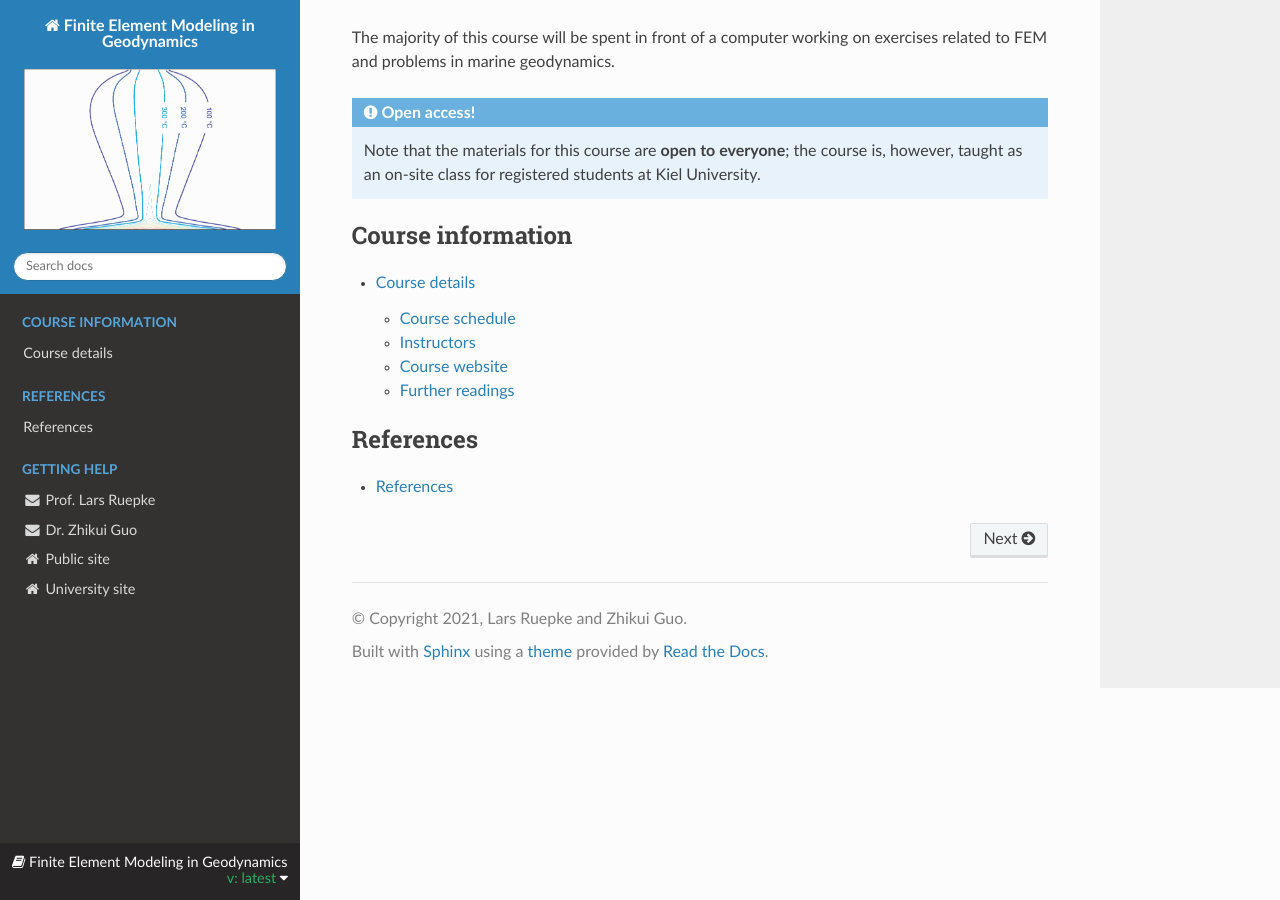
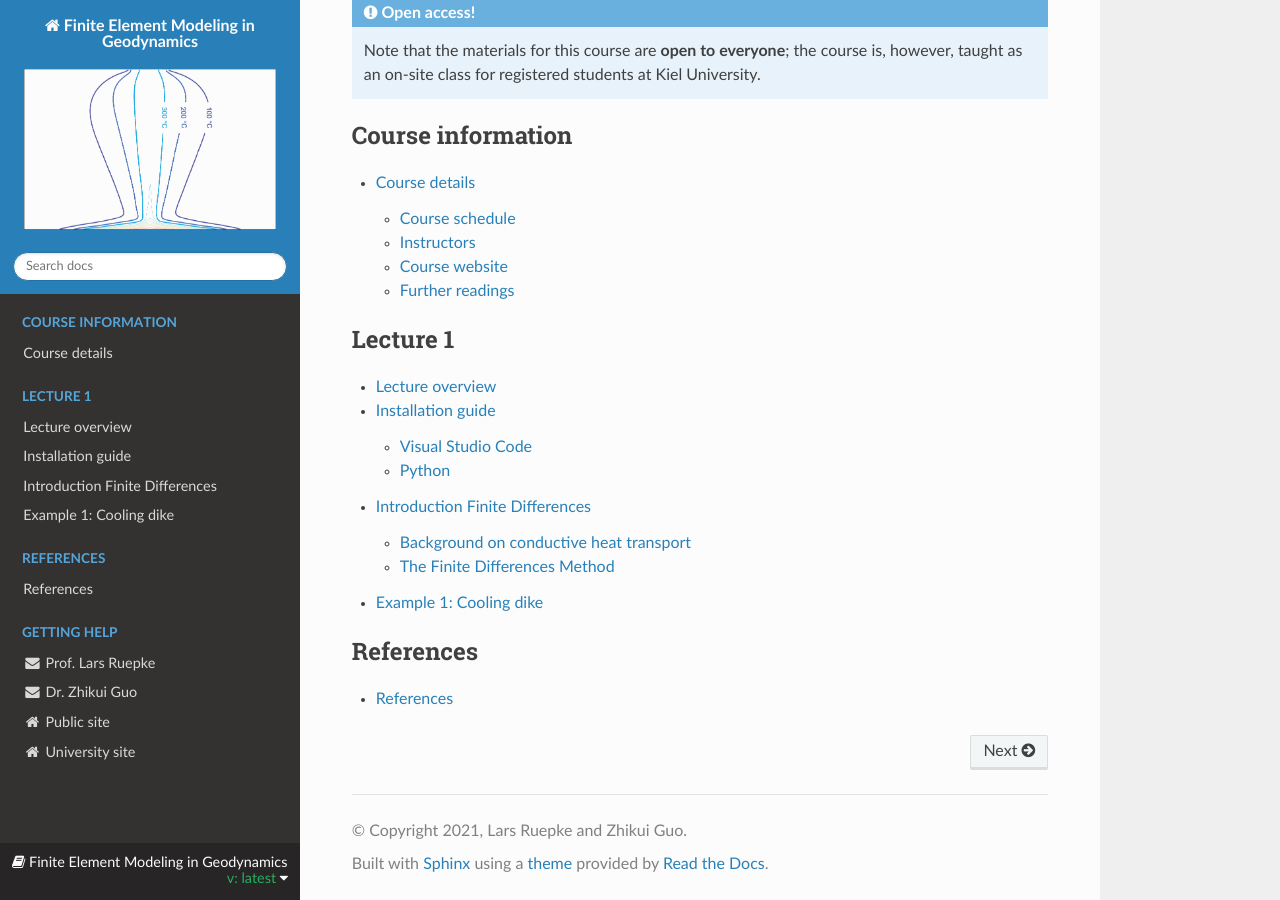
Before and after one commit to lruepke/FEM_lecture, a Sphinx documentation site: the page built from sphinx/source/index.rst, in a window 1280 px wide and 900 px high, scrolled down 1087 px. Built offline with Sphinx 7.4.7 and the Read the Docs theme 2.0.0, drawn with Linux system fonts in a browser that asks for light colours; some of the changed lines change nothing that is shown.

Commit message:
fdm intro

```diff
--- a/sphinx/source/index.rst
+++ b/sphinx/source/index.rst
@@ -1,5 +1,3 @@
-
-.. include:: /include.rst_
 
 Introduction to the Finite Element Method with applications problems in geodynamics
 ===================================================================================
@@ -43,6 +41,15 @@ The majority of this course will be spent in front of a computer working on exer
     general-info/course-details
 
 .. toctree::
+    :maxdepth: 2
+    :caption: Lecture 1
+
+    lecture1/overview
+    lecture1/installation
+    lecture1/fdm_intro
+    lecture1/cooling_dike
+
+.. toctree::
    :maxdepth: 2
    :caption: References
 
--- /dev/null
+++ b/sphinx/source/lecture1/cooling_dike.rst
@@ -0,0 +1,99 @@
+Example 1: Cooling dike
+------------------------
+
+As a first example, we will use the finite differences form of the heat diffusion equation :eq:`eq:1D_heat_flow` to explore the cooling of a dike. We will look at a  :math:`2m` wide dike that intruded with a temperature of  :math:`1200°C` into  :math:`300°C` warm country rock. The initial conditions can then be written like this:
+
+.. math::
+    :label: eq:dike_ic
+
+    \begin{align}
+    \begin{split}
+    T(x<-1 \mid x>1) = 300\\
+    T(x>-1 \& x<1) = 1200
+    \end{split}
+    \end{align}
+
+In addition, we assume that the temperature far away from the dike center (at :math:`\lvert L/2 \rvert`) remains at a constant temperature. The boundary conditions are thus:
+
+.. math::
+    :label: eq:dike_bc
+
+    \begin{align}
+    \begin{split}
+    T(x=-\frac{L}{2}) = 300\\
+    T(x=\frac{L}{2}) = 300
+    \end{split}
+    \end{align}
+
+Figure \ref{fig:dike_setup} summarized the setup of the cooling dike problem:
+
+\begin{figure}[htb]
+	\center{\includegraphics[width=\textwidth]{figures/1D_dike_example_stencil.png}}
+%	\vspace{3in}
+	\caption{\label{fig:dike_setup} A) Setup of the model considered here. A hot basaltic dike intrudes into colder country rock. Only variations in x-direction are considered; properties in the other directions are assumed to be constant. The initial temperature distribution $T(x,0)$ has a step-like perturbation. B) Finite difference discretization of the 1D heat equation. The finite difference method approximates the temperature at given grid points, with spacing $\Delta x$. The time-evolution is also computed at given times with timestep $\Delta t$.
+	}
+\end{figure}
+
+\subsection{Exercises}
+
+\begin{enumerate}
+	\item Open MATLAB and an editor and type the Matlab script in an empty file. Save the file under the name ”heat1Dexplicit.m”. Fill in the question marks and run the file by typing heat1Dexplicit in the MATLAB command window (make sure you’re in the correct directory).
+	\item Vary the parameters (e.g. use more gridpoints, a larger timestep). Note that if the timestep is increased beyond a certain value (what does this value depend on?), the numerical method becomes unstable. This is a major drawback of explicit finite difference codes such as the one presented here. In the next lesson we will learn methods that do not have these limitations.
+	\item Go through the rest of the handout and see how one derives finite difference approximations.
+	\item Record and plot the temperature evolution versus time at a distance of $5 \unt{m}$ from the dike/country rock contact. What is the maximum temperature the country rock experiences at this location and when is it reached?
+	Bonus question: Derive a finite-difference approximation for variable $k$ and variable $\Delta x$.
+\end{enumerate}
+\pagebreak
+
+\lstset{language=Matlab, frame=single, basicstyle=\footnotesize} %or \small or \footnotesize etc.}
+\begin{lstlisting}
+%heat1Dexplicit.m
+%
+% Solves the 1D heat equation with an explicit finite difference scheme
+clear
+
+%Physical parameters
+L       = 100; 				% Length of modeled domain [m]
+Tmagma  = 1200; 			% Temperature of magma [C]
+Trock   = 300; 				% Temperature of country rock [C]
+kappa   = 1e-6; 			% Thermal diffusivity of rock [m2/s]
+W       = 5; 				% Width of dike [m]
+day     = 3600*24; 			% # seconds per day
+dt      = 1*day; 			% Timestep [s]
+
+% Numerical parameters
+nx      = 201; 				% Number of gridpoints in x-direction
+nt      = 500; 				% Number of timesteps to compute
+dx      = L/(nx-1); 			% Spacing of grid
+X       = linspace(-L/2,L/2,nx);	% Grid
+
+% Setup initial temperature profile
+T       = ones(nx)*Trock;
+T(abs(X)<=W/2) = Tmagma;
+time    = 0;
+
+%Main time loop
+for n=1:nt % Timestep loop
+	% Compute new temperature
+	Tnew = zeros(1,nx);
+	for i=2:nx-1
+		Tnew(i) = T(i) + ?????;
+	end
+
+	% Set boundary conditions
+	Tnew(1)     = T(1);
+	Tnew(nx)    = T(nx);
+
+	% Update temperature and time
+	T           = Tnew;
+	time        = time+dt;
+
+	% Plot solution
+	figure(1), clf
+	plot(X,Tnew);
+	xlabel('x [m]')
+	ylabel('Temperature [^\circ C]')
+	title(['Temperature evolution after ',num2str(time/day),' days'])
+	drawnow
+end
+\end{lstlisting}
--- /dev/null
+++ b/sphinx/source/lecture1/fdm_intro.rst
@@ -0,0 +1,133 @@
+Introduction Finite Differences
+===============================
+
+Before progressing towards finite element modeling, we will learn about the Finite Difference Method (FDM, which is a somewhat easier method to solve partial differential equations. We will do so by looking at how heat conduction "works".
+
+Background on conductive heat transport
+---------------------------------------
+
+Temperature is one of the key parameters that control and affect the geological processes that we are exploring during this class. Mantle melting, rock rheology, and metamorphism are all functions of temperature. It is therefore essential that we understand how rocks exchange heat and change their temperature.
+
+One fundamental equation in the analysis of heat transfer is Fourier’s law for heat flow:
+
+.. math::
+    :label: eq:heat_flow
+
+    \vec{q} = -k \nabla T = -k
+    \begin{bmatrix}
+    \frac{\partial T}{\partial x} \\
+    \frac{\partial T}{\partial y} \\
+    \frac{\partial T}{\partial z}
+    \end{bmatrix}
+
+It states that heat flow is directed from high to low temperatures (that’s where the minus sign comes from) and is proportional to the geothermal gradient. The proportionality constant, k, is the thermal conductivity which has units of W/m/K and describes how well a rock transfers heat. k is a typically a complex function of rock type, porosity, and temperature yet is often simplified to a constant value.
+
+In most cases, we are interested in temperature and not heat flow so that we would like to have an equation that describes the temperature evolution in a rock. We can get this by deriving a conservation law for heat.
+
+.. figure:: /_figures/3D_cube_heat_flow.*
+   :align: center
+   :name: heat_flux_box
+   :figwidth: 100%
+
+   Derivation of the energy equation. Change in internal energy is related to changes in heat fluxes into and out of the box (and a lot of other terms (e.g. advection) that are neglected here).
+
+For simple incompressible cases, changes in internal energy can be expressed as changes in temperature timesdue density and specific heat. The change in internal energy with time can now be written as :math:`\rho c_p \frac{\partial}{\partial t} T \Delta x \Delta y \Delta z` (:math:`\rho` is density, :math:`c_p` specific heat, and :math:`T` temperature), has units of (:math:`J/s`), and must be equal to the difference between the heat flow into the box :math:`q_{in} \Delta y \Delta z \left( \frac{W}{m K}\frac{K}{m}m^2 = \frac{J}{s}\right)` and the heat flow out of the box :math:`\left( q_{in} + \frac{\partial q_{in}}{\partial x} \Delta x\right) \Delta y \Delta z` (the y and z directions are done in the same way). With these considerations, we can write a conservation equation for energy:
+
+.. math::
+    :label: eq:1D_heat_flow
+
+    \begin{align}
+    \begin{split}
+    \rho c_p \frac{\partial T}{\partial t} = -\frac{\partial q_{in}}{\partial x} = \frac{\partial}{\partial x}k\frac{\partial T}{\partial x}\\
+    \frac{\partial T}{\partial t} = \frac{k}{\rho c_p} \frac{\partial^2 T}{\partial x^2} = \kappa \frac{\partial^2 T}{\partial x^2}
+    \end{split}
+    \end{align}
+
+:eq:`eq:1D_heat_flow` is called the heat transfer or heat diffusion equation and is one of the most fundamental equations in Earth Sciences. If the thermal conductivity is constant, we can define a thermal diffusivity, :math:`\kappa`, and write the simpler second form of the equation.
+
+Note how the changes in heat flow can be written in terms of a divergence:
+
+.. math::
+    :label: eq:1D_heat_flow_div
+
+    \rho c_p \frac{\partial T}{\partial t} =
+    -\nabla \cdot (\vec{q}) =
+    \frac{\partial}{\partial x}k\frac{\partial T}{\partial x} + \frac{\partial}{\partial y}k\frac{\partial T}{\partial y} + \frac{\partial}{\partial z}k\frac{\partial T}{\partial z}
+
+Or in vector notation:
+
+.. math::
+    :label: eq:1D_heat_flow_vec
+
+    \rho c_p \frac{\partial T}{\partial t} =
+    -\nabla \cdot \left(\vec{q}\right) =
+    \begin{bmatrix}
+    \frac{\partial}{\partial x} & \frac{\partial}{\partial y} & \frac{\partial}{\partial z}
+    \end{bmatrix}
+    k
+    \begin{bmatrix}
+    \frac{\partial T}{\partial x}\\
+    \frac{\partial T}{\partial y}\\
+    \frac{\partial T}{\partial z}
+    \end{bmatrix}
+
+The Finite Differences Method
+-----------------------------
+
+:eq:`eq:1D_heat_flow` is a partial differential equation that describes the evolution of temperature. There are two fundamentally different ways to solve it: 1) analytically or 2) numerically. Analytical solutions have the virtue that they are exact but it is often not possible to find one for complex systems. Numerical solutions are always approximations but can be found also for very complex systems. We will first use one numerical technique called finite differences. To learn how partial differential equations are solved using finite differences, we have to go back to the definition of a derivative:
+
+.. math::
+    :label: eq:FD_heat_flow_d1
+
+    \frac{\partial T}{\partial x} =
+    \lim_{\Delta x \rightarrow 0} \frac{T(x + \Delta x) - T(x)}{\Delta x}
+
+In our case, the above derivative describes the change in temperature with x (our space coordinate). In numerics, we always deal with discrete functions (as opposed to continuous functions), which only exist at grid points (Fig. \ref{fig:dike_setup}). We can therefore translate the above equation into computer readable form:
+
+.. math::
+    :label: eq:FD_heat_flow_d2
+
+    \frac{\partial T}{\partial x} \approx
+    \frac{T(i + 1) - T(i)}{x(i+1) - x(i)} =
+    \frac{T(i + 1) - T(i)}{\Delta x}
+
+:math:`T(i)` is the temperature at a grid point :math:`i` and :math:`\Delta x` is the grid spacing between two grid points. Using this definition of a derivative, we can now compute the heat flow from the calculated temperature solution:
+
+.. math::
+    :label: eq:FD_heat_flow_d3
+
+    q_x = -k \frac{\partial T}{\partial x} \approx -k \left(\frac{T(i+1)-T(i)}{x(i+1)-x(i)}\right)
+
+This form is called the *finite differences* form and is a first step towards solving partial differential equations numerically.
+
+Note that it actually matters in which direction you count: usually it makes life much easier if indices and physical coordinates point in the same direction, e.g. x coordinate and index increase to the right.
+
+We have learned how we can compute derivatives numerically. The next step is to solve the heat conduction equation :eq:`eq:1D_heat_flow` completely numerically. We are interested in the temperature evolution versus time :math:`T(x, t)` which satisfies :eq:`eq:1D_heat_flow`, given an initial temperature distribution. We know already from the heat flow example how to calculate first derivatives (forward differencing):
+
+.. math::
+    :label: eq:FD_temperature
+
+    \frac{\partial T}{\partial t} = \frac{T_i^{n+1} - T_i^n}{\Delta t}
+
+The index $n$ corresponds to the time step and the index $i$ to the grid point (x-coordinate). Next, we need to know how to write second derivatives. A second derivative is just a derivative of a derivate. So we can write (central differencing):
+
+.. math::
+    :label: eq:FD_heat_flow_central_difference
+
+    \kappa\frac{\partial^2 T}{\partial x^2} \approx \kappa \frac{\frac{T_{i+1}^n - T_i^n}{\Delta x}-\frac{T_{i}^n - T_{i-1}^n}{\Delta x}}{\Delta x} = \kappa \frac{T_{i+1}^n-2T_{i}^n+T_{i-1}^n}{\Delta x^2}
+
+If we combine equation :eq:`eq:FD_temperature` and :eq:`eq:FD_heat_flow_central_difference` we get:
+
+.. math::
+    :label: eq:FD_heat_flow_explicit
+
+    \frac{T_i^{n+1}-T_i^n}{\Delta t} = \kappa \left(\frac{T_{i+1}^n - 2T_i^n + T_{i-1}^n}{{\Delta x^2}}\right)
+
+The last step is a rearrangement of the discretized equation, so that all known quantities (i.e. temperature at time :math:`n`) are on the right-hand side and the unknown quantities on the left-hand side (properties at :math:`n+1`). This results in:
+
+.. math::
+    :label: eq:FD_heat_flow_explicit_solution
+
+    T_i^{n+1} = \frac{\kappa \Delta t}{\Delta x^2} \left( T_{i+1}^n - 2 T_i^n + T_{i-1}^n\right) + T_i^n
+
+We have now translated the heat conduction equation :eq:`eq:1D_heat_flow` into a computer readable finite differences form.
--- /dev/null
+++ b/sphinx/source/lecture1/installation.rst
@@ -0,0 +1,78 @@
+
+Installation guide
+==================
+
+We will use Python for learning the basics of the finite element method. Later in the course we will also use  `FENICS <https://fenicsproject.org/>`_ to explore some more advanced problems. Most of the work will be done in Jupyter notebooks. Let's get all of this to work.
+
+Visual Studio Code
+------------------
+We will do a lot of editing of text files and you can use your favorite text editor for this. However, we strongly recommend to use `Microsoft's Visual Studio Code <https://code.visualstudio.com/>`_.
+
+Python
+--------
+In case you are already having a working python environment, read no further. If not, we recommend `Miniconda <https://docs.conda.io/en/latest/miniconda.html>`_. Follow the miniconda installation instructions and afterwards create a virtual environment for this course. If you are asked to automatically activate the base environment (add it to the system path), chose "no". It's usually a good idea to keep the normal OS python environment intact and only activate a miniconda environment when you need it.
+
+Download and install miniconda
+^^^^^^^^^^^^^^^^^^^^^^^^^^^^^^
+Just follow the installation instructions and keep the default options. We recommend to install python 3. During the installation, choose to **not** add it to your path (that's the default). Adding miniconda/anaconda to your :code:`$PATH` may seem convenient but there are several reason to not do it.
+
+    * Python is used by many different tools on your computer, which probably expect that just calling python will use the Python (and additional packages) installed by the operating system. None of these will be available to Miniconda's Python.
+
+    * The conda environment we will create contains several binary dependencies and we do not want to interfer with defaults on your system when, e.g. compiling software unrelated to our lecture.
+
+Create a virtual environment
+^^^^^^^^^^^^^^^^^^^^^^^^^^^^
+We will create a so-called virtual environment with all the python packages we will use during this class. To not infer with your default python installation, we will do this in a virtual environment. To get started open a terminal with activated base miniconda installation.
+
+.. admonition:: Starting python
+
+    If you are on Windows, start an Anaconda Powershell Prompt from the start menu.
+
+    On MacOS / Linux, open a terminal and type
+
+    .. code-block:: bash
+
+        conda activate base
+
+    You can also do that in the terminal within Visual Studio Code (on MacOS).
+
+Now we are ready to create a virtual environment. We can create it with this command:
+
+.. code-block:: bash
+
+    conda create -n py37_fem_class python=3.7 numpy pandas matplotlib vtk h5py ipython scipy ipykernel
+
+We are using python 3.7 here (instead of the newest 3.8) because of an incompatibility with vtk. Activate the new environment
+
+.. code-block:: bash
+
+    conda activate py37_fem_class
+
+
+Switching between environments
+^^^^^^^^^^^^^^^^^^^^^^^^^^^^^^
+
+You can activate and deactivate environments like this:
+
+.. code-block:: bash
+
+    conda activate py37_fem_class
+    conda deactivate
+
+
+Integration with Visual Studio Code
+^^^^^^^^^^^^^^^^^^^^^^^^^^^^^^^^^^^
+You will need to install Microsoft's Python extension. Just search for Python under Extensions and chose the one from Microsoft (usually the first option). Finally, you will have to set the Python interpreter. Do this by pushing CMD/CTRL+SHIFT+P. Type Python: Select Interpretor and select our newly created anaconda environment. If it doesn't show up, close and re-open Visual Studio Code.
+
+.. tip::
+
+    Test your installation by doing this:
+
+    - choose the right python interpretor STRG/CMD+SHIFT+P
+    - :code:`code hello.ipynb`
+    - type in the example code from the figure below
+    - execute the cell with SHIFT+RETURN
+
+    .. figure:: /_figures/python_install.*
+        :align: center
+        :figwidth: 70%
--- /dev/null
+++ b/sphinx/source/lecture1/overview.rst
@@ -0,0 +1,4 @@
+Lecture overview
+================
+
+In this lecture we will go through all the technical prerequisites and will explore some simple finite-differences examples
```
Also changed, not shown: sphinx/source/_figures/1D_dike_example_stencil.png (added), sphinx/source/_figures/1D_implicit_vs_explicit_stencil.png (added), sphinx/source/_figures/3D_cube_heat_flow.png (added), 1 other file.
